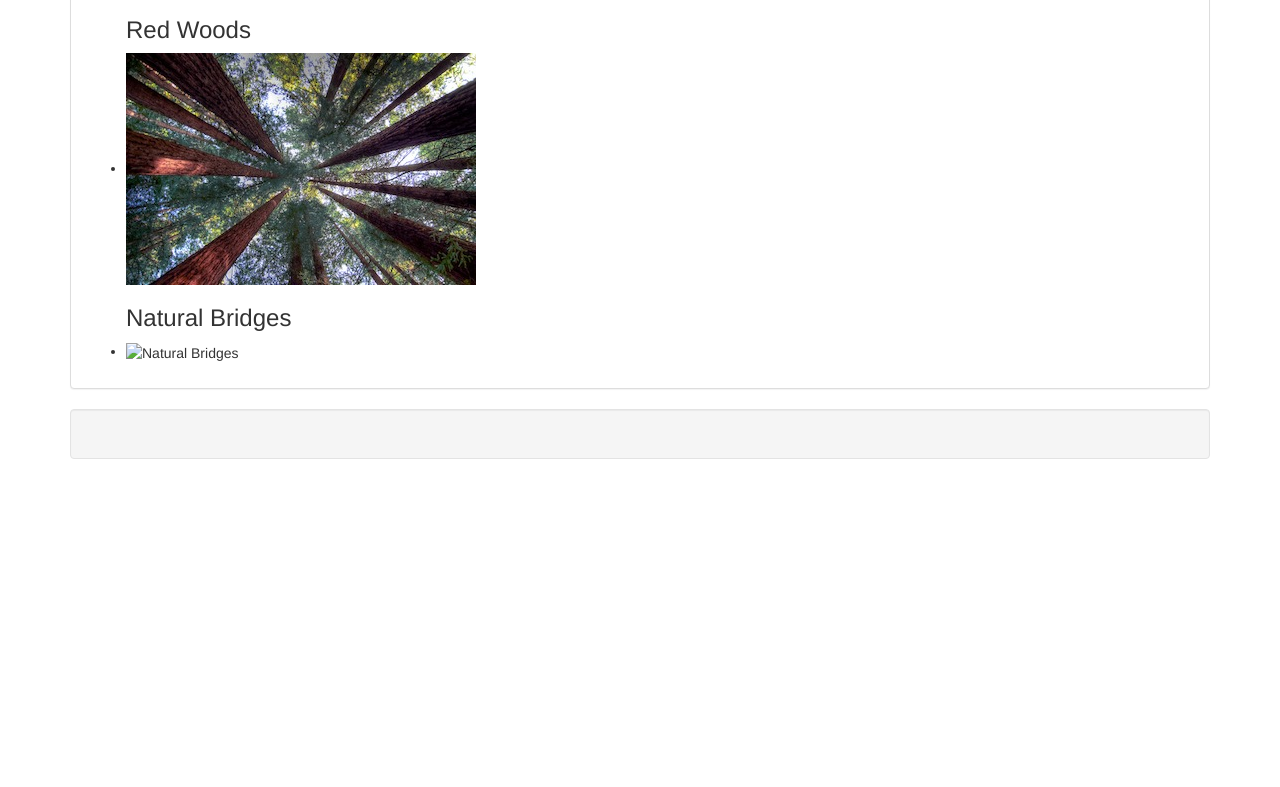
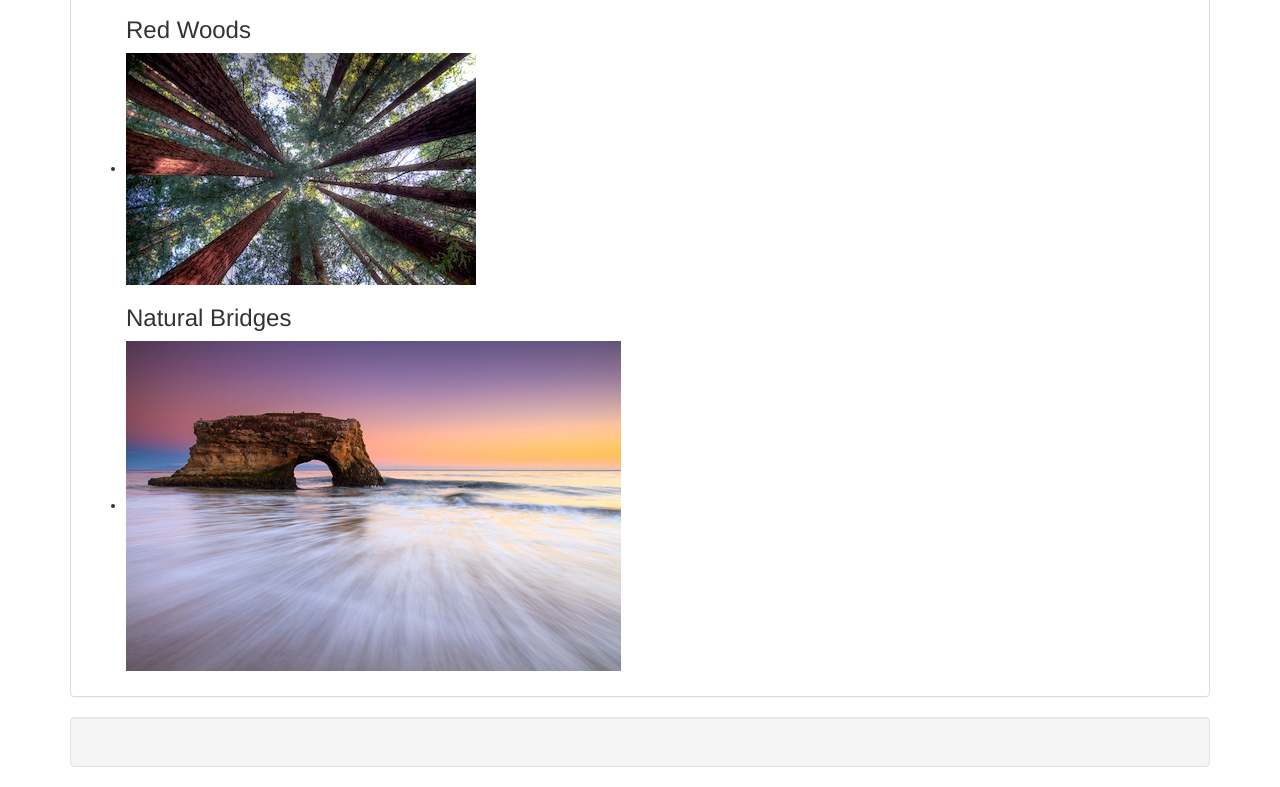
Before and after one commit to ProgramJustin/Vacation, a plain HTML site: page index.html in a window 1280 px wide. Shown: the part 602-1389 px from the top of the page. Before the commit the page ends 1081 px from the top, so only its background shows below. Drawn offline with Linux system fonts and the light colour scheme.

Commit message:
fix syntax on bridge image

```diff
--- a/index.html
+++ b/index.html
@@ -25,7 +25,7 @@
             <h3>Red Woods</h3>
             <li><img src="img/redwood.jpg" alt="Redwoods" /></li>
             <h3>Natural Bridges</h3>
-            <li><img src="img/bridge" alt="Natural Bridges" /></li>
+            <li><img src="img/bridge.jpg" alt="Natural Bridges" /></li>
           </ul>
         </div>
       </div>
```
